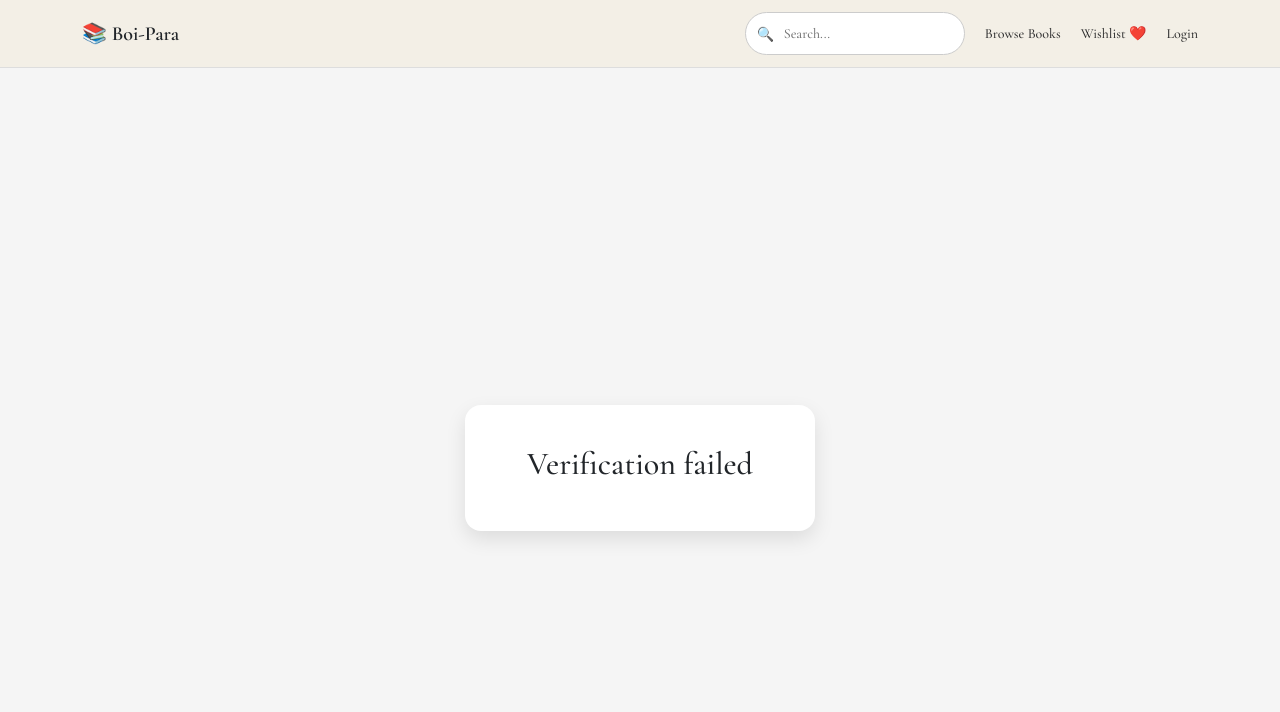
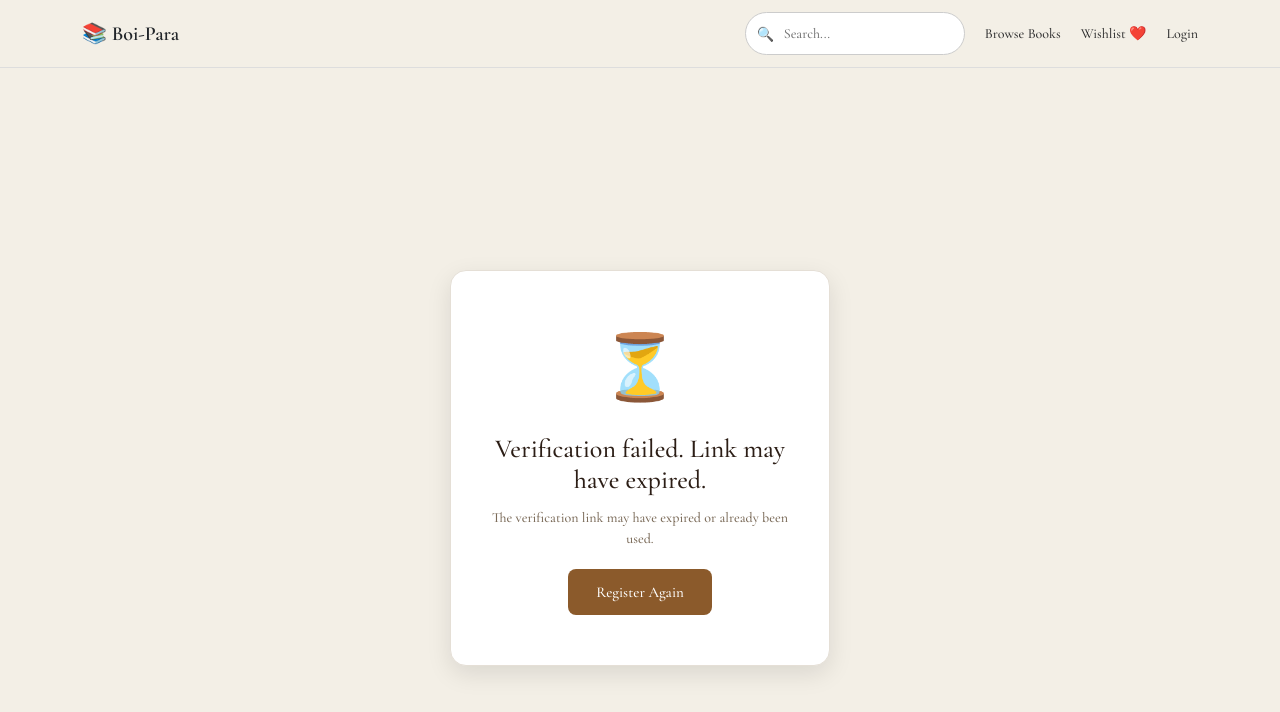
Before and after one commit to Kalyan9064/boi-para, a React app in the folder Frontend/: page /verify-email/1 in a window 1280 px wide. Shown: the top 712 px of the page. Built offline with nearby package versions, Linux system fonts and the light colour scheme; no server answers; the HTML template or start-up script is replaced by a standard one.

Commit message:
Fix email verification frontend

```diff
--- a/Frontend/src/pages/VerifyEmail.jsx
+++ b/Frontend/src/pages/VerifyEmail.jsx
@@ -1,12 +1,14 @@
 import React, { useEffect, useRef, useState } from "react";
-import { useParams } from "react-router-dom";
+import { useParams, useNavigate } from "react-router-dom";
 import API from "../api/api";
 
 function VerifyEmail() {
   const { token } = useParams();
+  const navigate = useNavigate();
 
-  const [message, setMessage] = useState("Verifying...");
+  const [message, setMessage] = useState("Verifying your email...");
   const [success, setSuccess] = useState(false);
+  const [countdown, setCountdown] = useState(3);
 
   const hasVerified = useRef(false);
 
@@ -16,23 +18,34 @@ function VerifyEmail() {
 
     const verifyEmail = async () => {
       try {
-        const res = await API.get(
-          `/api/auth/verify-email/${token}`
-        );
+        const res = await API.get(`/api/auth/verify-email/${token}`);
 
+        // ✅ Save token → user is now logged in
         localStorage.setItem("token", res.data.token);
 
-        setMessage(res.data.message);
+        setMessage("Email Verified Successfully!");
         setSuccess(true);
 
-        setTimeout(() => {
-          window.location.href = "/";
-        }, 3000);
+        // ✅ Countdown 3 → 2 → 1 then redirect
+        let count = 3;
+        const interval = setInterval(() => {
+          count -= 1;
+          setCountdown(count);
+
+          if (count === 0) {
+            clearInterval(interval);
+            // ✅ Force full page reload so navbar re-reads token
+            window.location.href = "/";
+          }
+        }, 1000);
 
       } catch (err) {
         setMessage(
-          err.response?.data || "Verification failed"
+          err.response?.data?.message ||
+          err.response?.data ||
+          "Verification failed. Link may have expired."
         );
+        setSuccess(false);
       }
     };
 
@@ -40,42 +53,90 @@ function VerifyEmail() {
   }, [token]);
 
   return (
-    <div
-      style={{
-        height: "100vh",
-        display: "flex",
-        justifyContent: "center",
-        alignItems: "center",
-        background: "#f5f5f5"
-      }}
-    >
-      <div
-        style={{
-          background: "white",
-          padding: "40px",
-          borderRadius: "16px",
-          boxShadow: "0 8px 20px rgba(0,0,0,0.1)",
-          textAlign: "center",
-          width: "350px"
-        }}
-      >
+    <div style={{
+      height: "100vh",
+      display: "flex",
+      justifyContent: "center",
+      alignItems: "center",
+      background: "#f3efe6"
+    }}>
+      <div style={{
+        background: "white",
+        padding: "50px 40px",
+        borderRadius: "16px",
+        boxShadow: "0 8px 24px rgba(0,0,0,0.1)",
+        textAlign: "center",
+        width: "380px",
+        border: "1px solid #e5dfd6"
+      }}>
+
+        {/* ICON */}
+        <div style={{ fontSize: "64px", marginBottom: "16px" }}>
+          {success ? "✅" : "⏳"}
+        </div>
+
+        {/* MESSAGE */}
+        <h2 style={{
+          fontFamily: "'Cormorant Garamond', serif",
+          fontSize: "26px",
+          color: "#2c1e16",
+          marginBottom: "12px"
+        }}>
+          {message}
+        </h2>
+
+        {/* SUCCESS STATE */}
         {success && (
-          <div
-            style={{
-              fontSize: "60px",
-              color: "green",
-              marginBottom: "20px"
-            }}
-          >
-            ✅
-          </div>
+          <>
+            <p style={{ color: "#7a6a58", fontSize: "15px", marginBottom: "20px" }}>
+              You are now logged in. Redirecting to home page in{" "}
+              <strong style={{ color: "#8b5a2b" }}>{countdown}</strong> second{countdown !== 1 ? "s" : ""}...
+            </p>
+
+            {/* MANUAL REDIRECT BUTTON */}
+            <button
+              onClick={() => { window.location.href = "/"; }}
+              style={{
+                background: "#8b5a2b",
+                color: "white",
+                border: "none",
+                padding: "12px 28px",
+                borderRadius: "8px",
+                fontSize: "15px",
+                cursor: "pointer",
+                transition: "0.3s"
+              }}
+              onMouseOver={e => e.target.style.background = "#6a4420"}
+              onMouseOut={e => e.target.style.background = "#8b5a2b"}
+            >
+              Go to Home →
+            </button>
+          </>
         )}
 
-        <h2>{message}</h2>
+        {/* FAILURE STATE */}
+        {!success && message !== "Verifying your email..." && (
+          <>
+            <p style={{ color: "#7a6a58", fontSize: "14px", marginBottom: "20px" }}>
+              The verification link may have expired or already been used.
+            </p>
+            <button
+              onClick={() => { window.location.href = "/register"; }}
+              style={{
+                background: "#8b5a2b",
+                color: "white",
+                border: "none",
+                padding: "12px 28px",
+                borderRadius: "8px",
+                fontSize: "15px",
+                cursor: "pointer"
+              }}
+            >
+              Register Again
+            </button>
+          </>
+        )}
 
-        {success && (
-          <p>Redirecting to home page...</p>
-        )}
       </div>
     </div>
   );
```
